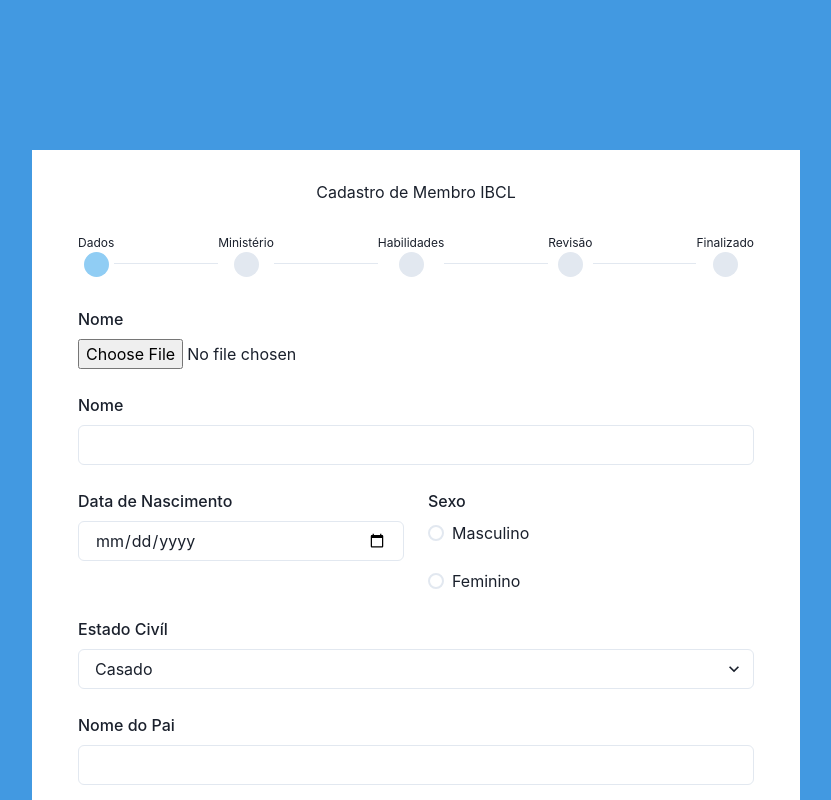
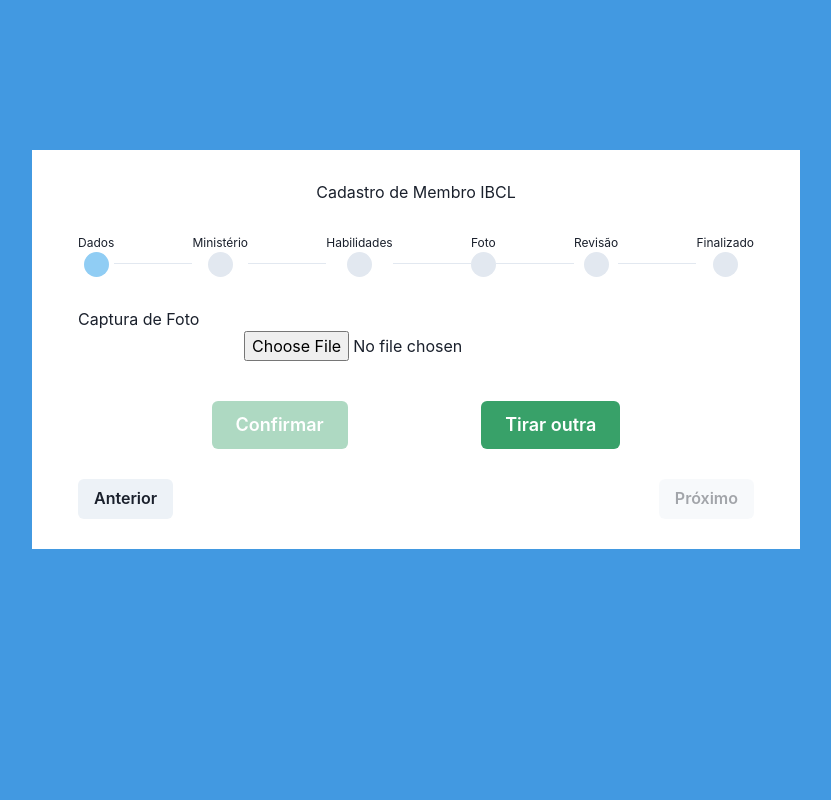
Before and after one commit to willysvarela/cadastro-membros-ibcl, a Next.js app: page /signup in a window 1280 px wide. Shown: the top 800 px of the page, without its empty margins (224-1055 px from the left). Built offline with nearby package versions, Linux system fonts and the light colour scheme.

Commit message:
Front-End: Create upload photo to storage, and add photo url to member data

```diff
--- a/components/PhotoCapture/index.jsx
+++ b/components/PhotoCapture/index.jsx
@@ -1,7 +1,122 @@
-import React from "react";
+/* eslint-disable @next/next/no-img-element */
+import React, { useEffect, useRef, useState } from "react";
+import useDisplayImage from "../../hooks/useDisplayImage";
+import styled from "@emotion/styled";
+import { Button, Flex, Text } from "@chakra-ui/react";
+import { CheckIcon } from "@chakra-ui/icons";
+import api from "../../utils/api";
+import ReactLoading from "react-loading";
+import { useFormContext } from "react-hook-form";
 
-const PhotoCapture = () => {
-  return <div>PhotoCapture</div>;
+const StyledImage = styled.img`
+  height: 300px;
+`;
+
+const StyledDiv = styled.div`
+  display: flex;
+  flex-direction: column;
+  place-items: center;
+`;
+
+const StyledButtonContainer = styled.div`
+  display: flex;
+  flex-direction: row;
+  justify-content: space-evenly;
+  width: 100%;
+  margin-top: 40px;
+`;
+
+const PhotoCapture = ({ onConfirm, onCancel }) => {
+  const inputRef = useRef(null);
+  const { result, uploader } = useDisplayImage();
+  const [image, setImage] = useState("");
+  const [imagePath, setImagePath] = useState("");
+  const [isLoading, setIsLoading] = useState(false);
+  const { register, setValue } = useFormContext();
+  register("photoUrl", { required: true });
+  const isImageUploaded = !!imagePath && !isLoading;
+
+  const handleSelectImage = (e) => {
+    setImage(e.target.files[0]);
+    uploader(e);
+  };
+
+  const handleTakePhoto = () => {
+    onCancel();
+    inputRef.current.click();
+  };
+  const handleConfirmation = () => {
+    //upload Image
+    setIsLoading(true);
+    const formData = new FormData();
+    formData.append("image", image);
+
+    api
+      .post("/api/file", formData, {
+        headers: { "Content-Type": "multpart/form-data" },
+      })
+      .then((res) => {
+        setIsLoading(false);
+        console.log({ data: res.data });
+        setImagePath(res.data); //maybe remove this state?
+        setValue("photoUrl", res.data);
+        onConfirm(imagePath);
+      })
+      .catch((err) => {
+        setIsLoading(false);
+        setImagePath(null);
+      });
+    //set image url to imagePath
+  };
+
+  return (
+    <StyledDiv>
+      <input
+        id="input"
+        type="file"
+        ref={inputRef}
+        accept="image/*;capture=camera;image/png,image/jpeg"
+        onChange={handleSelectImage}
+      />
+
+      {image && <StyledImage src={result} alt="sd" />}
+      <StyledButtonContainer>
+        <Button
+          colorScheme="green"
+          size="lg"
+          onClick={handleConfirmation}
+          disabled={!image || isImageUploaded}
+        >
+          Confirmar
+        </Button>
+        <Button
+          colorScheme="green"
+          size="lg"
+          onClick={handleTakePhoto}
+          disabled={isImageUploaded}
+        >
+          Tirar outra
+        </Button>
+      </StyledButtonContainer>
+      {isLoading && (
+        <Flex direction="column" align="center" mt="10">
+          <ReactLoading
+            height="80px"
+            type="spinningBubbles"
+            width="80px"
+            color="#123123"
+          />
+          <Text mt="10">Salvando Foto</Text>
+        </Flex>
+      )}
+      {!!imagePath && !isLoading && (
+        <Flex direction="column" align="center" mt="10">
+          <CheckIcon width="80px" height="80px" color="green" />
+          <Text mt="10">Foto salva</Text>
+        </Flex>
+      )}
+    </StyledDiv>
+  );
 };
 
 export default PhotoCapture;
--- a/components/SignUpSteps/SignUpStep1/index.js
+++ b/components/SignUpSteps/SignUpStepBasicData/index.js
@@ -1,4 +1,4 @@
-import React from "react";
+import React, { useState } from "react";
 import {
   Box,
   Text,
@@ -15,9 +15,15 @@ import {
   Radio,
   Select,
 } from "@chakra-ui/react";
-import { Controller, useFormContext, useFormState } from "react-hook-form";
+import PhotoCapture from "../../PhotoCapture";
+import {
+  Controller,
+  useFormContext,
+  useFormState,
+  useFieldArray,
+} from "react-hook-form";
 
-const SignUpStep1 = (props) => {
+const SignUpStepBasicData = (props) => {
   const { register, control } = useFormContext();
   const { errors } = useFormState();
 
@@ -28,20 +34,6 @@ const SignUpStep1 = (props) => {
         templateColumns={{ sm: "repeat(6, 1fr)", md: "repeat(6, 1fr)" }}
         gap={6}
       >
-        <GridItem colSpan={6}>
-          <FormControl id="name" isInvalid={errors.name}>
-            <FormLabel>Nome</FormLabel>
-            <input
-              id="myFileInput"
-              type="file"
-              accept="image/*;capture=camera"
-            />
-            <FormErrorMessage>
-              {errors.name && errors.name.message}
-            </FormErrorMessage>
-          </FormControl>
-        </GridItem>
-
         <GridItem colSpan={6}>
           <FormControl id="name" isInvalid={errors.name}>
             <FormLabel>Nome</FormLabel>
@@ -253,4 +245,4 @@ const SignUpStep1 = (props) => {
   );
 };
 
-export default SignUpStep1;
+export default SignUpStepBasicData;
--- a/components/SignUpSteps/SignUpStep2/index.js
+++ b/components/SignUpSteps/SignUpStepMemberData/index.js
@@ -4,7 +4,7 @@ import { Controller, useFormContext, useFormState } from "react-hook-form";
 
 const COURSES = ["Leite", "Pão", "Carne", "Peixe", "Introd. à Vida Cristã", "Um Com Deus",  "Introd. à Bíblia", "8 Qualidades de Cristo"];
 
-const SignUpStep2 = props => {
+const SignUpStepMemberData = props => {
     const { register, control } = useFormContext();
     const { errors } = useFormState();
 
@@ -149,4 +149,4 @@ const SignUpStep2 = props => {
     )
 }
 
-export default SignUpStep2
+export default SignUpStepMemberData
--- /dev/null
+++ b/components/SignUpSteps/SignUpStepPhoto/index.jsx
@@ -0,0 +1,31 @@
+import React, { useState, useEffect } from "react";
+import { Box, Flex, Text, Grid, GridItem } from "@chakra-ui/react";
+import PhotoCapture from "../../PhotoCapture";
+
+const SignUpStepPhoto = ({ onChangeProceed }) => {
+  useEffect(() => {
+    onChangeProceed(false);
+    console.log(false);
+  }, []);
+
+  return (
+    <Box>
+      <Box>Captura de Foto</Box>
+      <Box>
+        <Grid
+          templateColumns={{ sm: "repeat(6, 1fr)", md: "repeat(6, 1fr)" }}
+          gap={6}
+        >
+          <GridItem colSpan={6}>
+            <PhotoCapture
+              onConfirm={() => onChangeProceed(true)}
+              onCancel={() => onChangeProceed(false)}
+            />
+          </GridItem>
+        </Grid>
+      </Box>
+    </Box>
+  );
+};
+
+export default SignUpStepPhoto;
--- a/components/SignUpSteps/SignUpStep3/index.js
+++ b/components/SignUpSteps/SignUpStepSkillsData/index.js
@@ -8,7 +8,7 @@ const teachSkills = ["Professor de Português", "Idiomas", "geografia", "Música
 const socialSkills = ["Assistência Social", "Advogado", "Administrador", "Contabilidade"];
 const maintenanceSkills = ["Eletricista", "Soldador", "Mecânico", "Marceneiro", "Carpinteiro", "Pedreiro", "Pintor"];
 
-const SignUpStep3 = props => {
+const SignUpStepSkillsData = props => {
     const { register, control } = useFormContext();
     const { errors } = useFormState();
 
@@ -72,4 +72,4 @@ const SkillInputGroup = props => {
 }
 
 
-export default SignUpStep3
+export default SignUpStepSkillsData
--- a/components/SignUpSteps/StepBox/index.js
+++ b/components/SignUpSteps/StepBox/index.js
@@ -1,42 +1,65 @@
-import React from 'react'
-import { FormProvider, useForm } from "react-hook-form"
+import React, { useState } from "react";
+import { FormProvider, useForm } from "react-hook-form";
 
-import { Box, Button, Flex } from '@chakra-ui/react'
+import { Box, Button, Flex } from "@chakra-ui/react";
 
-const StepBox = ({component: Component, ...props}) => {
+const StepBox = ({ component: Component, ...props }) => {
+  const [isProceedEnabled, setIsProceedEnabled] = useState(true);
   const methods = useForm();
 
   const handleClickNext = (values) => {
     props.onClickNext(values);
-    }
+  };
 
   const handleClickBack = () => {
     props.onClickBack();
-    }
+  };
 
   const handleSubmitForm = (values) => {
     handleClickNext(values);
-    }
+  };
 
   const handleSubmitError = (error) => {
     console.log({ error });
-    }
+  };
+  const handleChangeProceed = (status) => {
+    setIsProceedEnabled(status);
+  };
 
   return (
     <Box display={props.show ? "block" : "none"}>
       <FormProvider {...methods}>
-                <form onSubmit={methods.handleSubmit(handleSubmitForm, handleSubmitError)}>
+        <form
+          onSubmit={methods.handleSubmit(handleSubmitForm, handleSubmitError)}
+        >
           <Box>
-                        {Component && <Component memberData={props.memberData && props.memberData} />}
+            {Component && (
+              <Component
+                memberData={props.memberData && props.memberData}
+                onChangeProceed={handleChangeProceed}
+              />
+            )}
           </Box>
           <Flex marginTop="30px" justifyContent="space-between">
-                        {props.onClickBack ? <Button onClick={handleClickBack}>Anterior</Button>: <Box></Box>}
-                        {props.onClickNext && <Button isLoading={methods.isSubmitting} type="submit">{props.nextTitle || "Próximo"}</Button>}
+            {props.onClickBack ? (
+              <Button onClick={handleClickBack}>Anterior</Button>
+            ) : (
+              <Box></Box>
+            )}
+            {props.onClickNext && (
+              <Button
+                isLoading={methods.isSubmitting}
+                type="submit"
+                disabled={!isProceedEnabled}
+              >
+                {props.nextTitle || "Próximo"}
+              </Button>
+            )}
           </Flex>
         </form>
       </FormProvider>
     </Box>
-    )
-}
+  );
+};
 
-export default StepBox
+export default StepBox;
--- /dev/null
+++ b/hooks/useDisplayImage.js
@@ -0,0 +1,23 @@
+import { useState } from "react";
+
+const useDisplayImage = () => {
+  const [result, setResult] = useState("");
+
+  function uploader(e) {
+    if (!e.target.files[0]) {
+      return { result: null, uploader: null };
+    }
+    const imageFile = e.target.files[0];
+
+    const reader = new FileReader();
+    reader.addEventListener("load", (e) => {
+      setResult(e.target.result);
+    });
+
+    reader.readAsDataURL(imageFile);
+  }
+
+  return { result, uploader };
+};
+
+export default useDisplayImage;
--- a/pages/api/file.js
+++ b/pages/api/file.js
@@ -13,8 +13,8 @@ const handler = nc().post((req, res) => {
   form.keepExtensions = true;
   form.parse(req, async (err, fields, files) => {
     console.log({ files });
-    const rawData = fs.readFileSync(files.file.filepath);
-    const result = await saveOnStorage(files.file, rawData);
+    const rawData = fs.readFileSync(files.image.filepath);
+    const result = await saveOnStorage(files.image, rawData);
     const publicUrl = getPublicUrl(result.path);
     res.status(200).json(publicUrl);
   });
--- a/pages/api/member.js
+++ b/pages/api/member.js
@@ -30,19 +30,19 @@ const schemaMember = Joi.object({
   teachSkills: Joi.array().items(Joi.string()),
   socialSkills: Joi.array().items(Joi.string()),
   maintenanceSkills: Joi.array().items(Joi.string()),
-  photo: Joi.string(),
+  photoUrl: Joi.string(),
 }).required();
 
 const handler = nc()
   .get(async (req, res) => {
     const allUsers = await Prisma.member.findMany();
-    console.log(allUsers);
     res.status(200).json(allUsers);
   })
   .post(async (req, res) => {
     try {
       var body = req.body;
       var memberData = body.memberData;
+      console.log({ memberData });
       var validation = schemaMember.validate(memberData);
       if (validation.error) {
         console.log(validation.error);
@@ -98,7 +98,7 @@ const handler = nc()
         if (memberData.courses) {
           newMember.courses = memberData.courses.toString();
         }
-
+        newMember.photo_url = memberData.photoUrl;
         try {
           var user = await Prisma.member.create({
             data: newMember,
--- a/pages/signup.js
+++ b/pages/signup.js
@@ -1,147 +1,216 @@
-import React, { useEffect, useState } from 'react'
-import PropTypes from 'prop-types'
+import React, { useEffect, useState } from "react";
+import PropTypes from "prop-types";
 
-import { Box, Button } from "@chakra-ui/react"
+import { Box, Button } from "@chakra-ui/react";
 
-import Container from "./../components/Container"
-import SignUpStep1 from "./../components/SignUpSteps/SignUpStep1";
-import SignUpStep2 from "./../components/SignUpSteps/SignUpStep2";
-import SignUpStep3 from "./../components/SignUpSteps/SignUpStep3";
+import Container from "./../components/Container";
+import SignUpStepBasicData from "./../components/SignUpSteps/SignUpStepBasicData";
+import SignUpStepMemberData from "../components/SignUpSteps/SignUpStepMemberData";
+import SignUpStepSkillsData from "./../components/SignUpSteps/SignUpStepSkillsData";
+import SignUpStepPhoto from "../components/SignUpSteps/SignUpStepPhoto";
 import SignUpRevisionStep from "./../components/SignUpSteps/SignUpRevisionStep";
-import SignUpFinalStep from "./../components/SignUpSteps/SignUpFinalStep"
-import CardHeader from '../components/CardHeader';
-import StepsBar from '../components/StepsBar';
-import StepBox from "../components/SignUpSteps/StepBox"
+import SignUpFinalStep from "./../components/SignUpSteps/SignUpFinalStep";
+import CardHeader from "../components/CardHeader";
+import StepsBar from "../components/StepsBar";
+import StepBox from "../components/SignUpSteps/StepBox";
 
 import api from "./../utils/api";
 
-import { STEP_STATUS, API_STATUS } from '../utils/constants';
-
-const STEPS = [
-    {stepIndex: 0, description: "Dados", status: STEP_STATUS.DOING },
-    {stepIndex: 1, description: "Ministério", status: STEP_STATUS.HOLD },
-    {stepIndex: 2, description: "Habilidades", status: STEP_STATUS.HOLD },
-    {stepIndex: 3, description: "Revisão", status: STEP_STATUS.HOLD },
-    {stepIndex: 4, description: "Finalizado", status: STEP_STATUS.HOLD }
-];
+import { STEP_STATUS, API_STATUS } from "../utils/constants";
 
 const STEPS_INDEX = {
   ONE: 0,
   TWO: 1,
   THREE: 2,
   FOUR: 3,
-    FIVE: 4
+  FIVE: 4,
+  SIX: 5,
 };
 
-const SignUp = props => {
+const STEPS = [
+  {
+    stepIndex: STEPS_INDEX.ONE,
+    description: "Dados",
+    status: STEP_STATUS.DOING,
+  },
+  {
+    stepIndex: STEPS_INDEX.TWO,
+    description: "Ministério",
+    status: STEP_STATUS.HOLD,
+  },
+  {
+    stepIndex: STEPS_INDEX.THREE,
+    description: "Habilidades",
+    status: STEP_STATUS.HOLD,
+  },
+  {
+    stepIndex: STEPS_INDEX.FOUR,
+    description: "Foto",
+    status: STEP_STATUS.HOLD,
+  },
+  {
+    stepIndex: STEPS_INDEX.FIVE,
+    description: "Revisão",
+    status: STEP_STATUS.HOLD,
+  },
+  {
+    stepIndex: STEPS_INDEX.SIX,
+    description: "Finalizado",
+    status: STEP_STATUS.HOLD,
+  },
+];
+
+const SignUp = (props) => {
   const [steps, setSteps] = useState(STEPS);
-    const [currentStep, setCurrentStep] = useState(0);
+  const [currentStep, setCurrentStep] = useState(STEPS_INDEX.FOUR);
   const [dataSteps, setDataSteps] = useState([]);
-    const [apiStatus, setApiStatus] = useState(API_STATUS.NONE)
+  const [apiStatus, setApiStatus] = useState(API_STATUS.NONE);
 
   const [memberData, setMemberData] = useState({});
 
-    useEffect(() => {
-    }, [currentStep]);
+  useEffect(() => {}, [currentStep]);
 
   const updateSteps = (newStepIndex, memberData = {}) => {
-        const newSteps = steps.map(step => {
-            const status = step.stepIndex < newStepIndex ? STEP_STATUS.DONE : step.stepIndex === newStepIndex ? STEP_STATUS.DOING : STEP_STATUS.HOLD;
-            return {...step, status};
+    const newSteps = steps.map((step) => {
+      const status =
+        step.stepIndex < newStepIndex
+          ? STEP_STATUS.DONE
+          : step.stepIndex === newStepIndex
+          ? STEP_STATUS.DOING
+          : STEP_STATUS.HOLD;
+      return { ...step, status };
     });
     setSteps(newSteps);
     setCurrentStep(newStepIndex);
-        if (memberData)
-            updateMemberData(memberData);
-    }
+    if (memberData) updateMemberData(memberData);
+  };
 
-    const updateMemberData = memberData => {
-        console.log({ memberData })
-        setMemberData(oldData => ({...oldData, ...memberData}));
-    }
+  const updateMemberData = (memberData) => {
+    console.log({ memberData });
+    setMemberData((oldData) => ({ ...oldData, ...memberData }));
+  };
 
-    const submitMemberData = async memberData => {
+  const submitMemberData = async (memberData) => {
+    const memberSanitized = sanitizeMemberData(memberData);
+    console.log({ memberSanitized });
 
-        const memberSanitized = sanitizeMemberData(memberData);
-
-        updateSteps(STEPS_INDEX.FIVE);
+    updateSteps(STEPS_INDEX.SIX);
     setApiStatus(API_STATUS.LOADING);
     try {
+      const response = await api.post("/api/member", {
+        memberData: memberSanitized,
+      });
 
-            const response = await api.post("/api/member", { memberData: memberSanitized} );
-
-            if(response.status === 200){
+      if (response.status === 200) {
         setApiStatus(API_STATUS.SUCCESSFUL);
       } else setApiStatus(API_STATUS.ERROR);
-
-        }catch (e) {
+    } catch (e) {
       console.log(e);
       setApiStatus(API_STATUS.ERROR);
     }
-    }
+  };
 
-    const sanitizeMemberData = data => {
-        const coursesFiltered = data.courses?.filter(course => course);
+  const sanitizeMemberData = (data) => {
+    const coursesFiltered = data.courses?.filter((course) => course);
 
-        const courses = coursesFiltered ? [...coursesFiltered, data.otherCourses] : [data.otherCourses];
-        const healthSkills = data.healthSkills?.filter(skill => skill);
-        const teachSkills = data.teachSkills?.filter(skill => skill);
-        const socialSkills = data.socialSkills?.filter(skill => skill);
-        const maintenanceSkills = data.maintenanceSkills?.filter(skill => skill);
-        const howJoin = data.howJoin !== "" && data.howJoin !== "Outro" ? data.howJoin : data.otherHowJoin;
-        let member = data;
-        delete member.courses;
-        delete member.otherCourses;
-        delete member.healthSkills;
-        delete member.socialSkills;
-        delete member.maintenanceSkills;
-        delete member.howJoin;
-        delete member.otherHowJoin;
-        return {...member, courses, healthSkills, teachSkills, socialSkills, maintenanceSkills, howJoin }
-    }
+    const newCourses = coursesFiltered
+      ? [...coursesFiltered, data.otherCourses]
+      : [data.otherCourses];
+    const newHealthSkills = data.healthSkills?.filter((skill) => skill);
+    const newTeachSkills = data.teachSkills?.filter((skill) => skill);
+    const newSocialSkills = data.socialSkills?.filter((skill) => skill);
+    const newMaintenanceSkills = data.maintenanceSkills?.filter(
+      (skill) => skill
+    );
+    const newHowJoin =
+      data.howJoin !== "" && data.howJoin !== "Outro"
+        ? data.howJoin
+        : data.otherHowJoin;
+    //let member = data;
+    const {
+      courses,
+      otherCourses,
+      healthSkills,
+      socialSkills,
+      maintenanceSkills,
+      howJoin,
+      otherHowJoin,
+      ...member
+    } = data;
+    // delete member.courses;
+    // delete member.otherCourses;
+    // delete member.healthSkills;
+    // delete member.socialSkills;
+    // delete member.maintenanceSkills;
+    // delete member.howJoin;
+    // delete member.otherHowJoin;
+    return {
+      ...member,
+      courses: newCourses,
+      healthSkills: newHealthSkills,
+      teachSkills: newTeachSkills,
+      socialSkills: newSocialSkills,
+      maintenanceSkills: newMaintenanceSkills,
+      howJoin: newHowJoin,
+    };
+  };
 
   return (
     <Container>
       <Box padding="30px">
         <CardHeader />
-                <Box marginTop="30px"/>
+        <Box marginTop="30px" />
         <StepsBar steps={steps} />
-                <Box marginTop="30px"/>
+        <Box marginTop="30px" />
         <StepBox
           onClickNext={(memberData) => updateSteps(STEPS_INDEX.TWO, memberData)}
-                    show={ currentStep===STEPS_INDEX.ONE }
-                    component={SignUpStep1} />
+          show={currentStep === STEPS_INDEX.ONE}
+          component={SignUpStepBasicData}
+        />
+        <StepBox
+          show={currentStep === STEPS_INDEX.TWO}
+          onClickNext={(memberData) =>
+            updateSteps(STEPS_INDEX.THREE, memberData)
+          }
+          onClickBack={() => updateSteps(STEPS_INDEX.ONE)}
+          component={SignUpStepMemberData}
+        />
 
         <StepBox
-                    onClickNext={(memberData) => updateSteps(STEPS_INDEX.THREE, memberData)}
-                    onClickBack={() => updateSteps(STEPS_INDEX.ONE)}
-                    show={ currentStep===STEPS_INDEX.TWO }
-                    component={SignUpStep2} />
-
+          show={currentStep === STEPS_INDEX.THREE}
+          onClickNext={(memberData) =>
+            updateSteps(STEPS_INDEX.FOUR, memberData)
+          }
+          onClickBack={() => updateSteps(currentStep - 1)}
+          component={SignUpStepSkillsData}
+        />
         <StepBox
-                    onClickNext={(memberData) => updateSteps(STEPS_INDEX.FOUR, memberData)}
-                    onClickBack={() => updateSteps(currentStep-1)}
-                    show={ currentStep===STEPS_INDEX.THREE }
-                    component={SignUpStep3} />
+          show={currentStep === STEPS_INDEX.FOUR}
+          onClickNext={(memberData) =>
+            updateSteps(STEPS_INDEX.FIVE, memberData)
+          }
+          onClickBack={() => updateSteps(currentStep - 1)}
+          component={SignUpStepPhoto}
+        />
         <StepBox
+          show={currentStep === STEPS_INDEX.FIVE}
           onClickNext={() => submitMemberData(memberData)}
-                    onClickBack={() => updateSteps(currentStep-1)}
-                    show={ currentStep===STEPS_INDEX.FOUR }
+          onClickBack={() => updateSteps(currentStep - 1)}
           component={SignUpRevisionStep}
           nextTitle="Enviar"
-                    memberData={{...memberData}}
+          memberData={{ ...memberData }}
         />
-                {
-                    currentStep===STEPS_INDEX.FIVE && <SignUpFinalStep status={apiStatus} onClickBack={() => updateSteps(STEPS_INDEX.ONE)}/>
-                }
-
+        {currentStep === STEPS_INDEX.SIX && (
+          <SignUpFinalStep
+            status={apiStatus}
+            onClickBack={() => updateSteps(STEPS_INDEX.ONE)}
+          />
+        )}
       </Box>
     </Container>
-    )
-}
+  );
+};
 
-SignUp.propTypes = {
+SignUp.propTypes = {};
 
-}
-
-export default SignUp
+export default SignUp;
```
Also changed, not shown: components/StepsBar/index.js (+37 -23 lines). Lines whose indentation alone changed are shown as unchanged.
